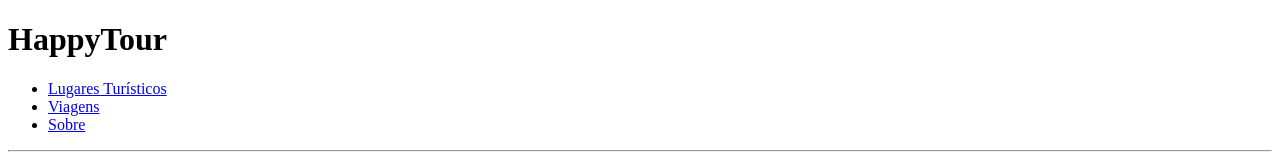
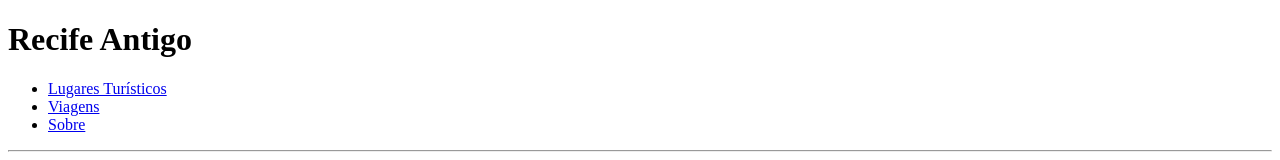
Before and after one commit to Thmx00/TalentoCloud--WebDev, a plain HTML site: page Recife/index.html in a window 1280 px wide. Shown: the top 160 px of the page. Drawn offline with Linux system fonts and the light colour scheme.

Commit message:
alterando o título

```diff
--- a/Recife/index.html
+++ b/Recife/index.html
@@ -3,12 +3,12 @@
     <head>
         <meta charset="UTF-8">
         <meta name="viewport" content="width=device-width, initial-scale=1.0">
-        <title>HappyTour</title>
+        <title>Marco Zero</title>
     </head>
     <body>
         <header>
             <!--Deve ser introduzida um logotipo-->
-            <h1>HappyTour</h1>
+            <h1>Recife Antigo</h1>
             <nav>
                 <ul>
                     <li><a href="#">Lugares Turísticos</a></li>
```
